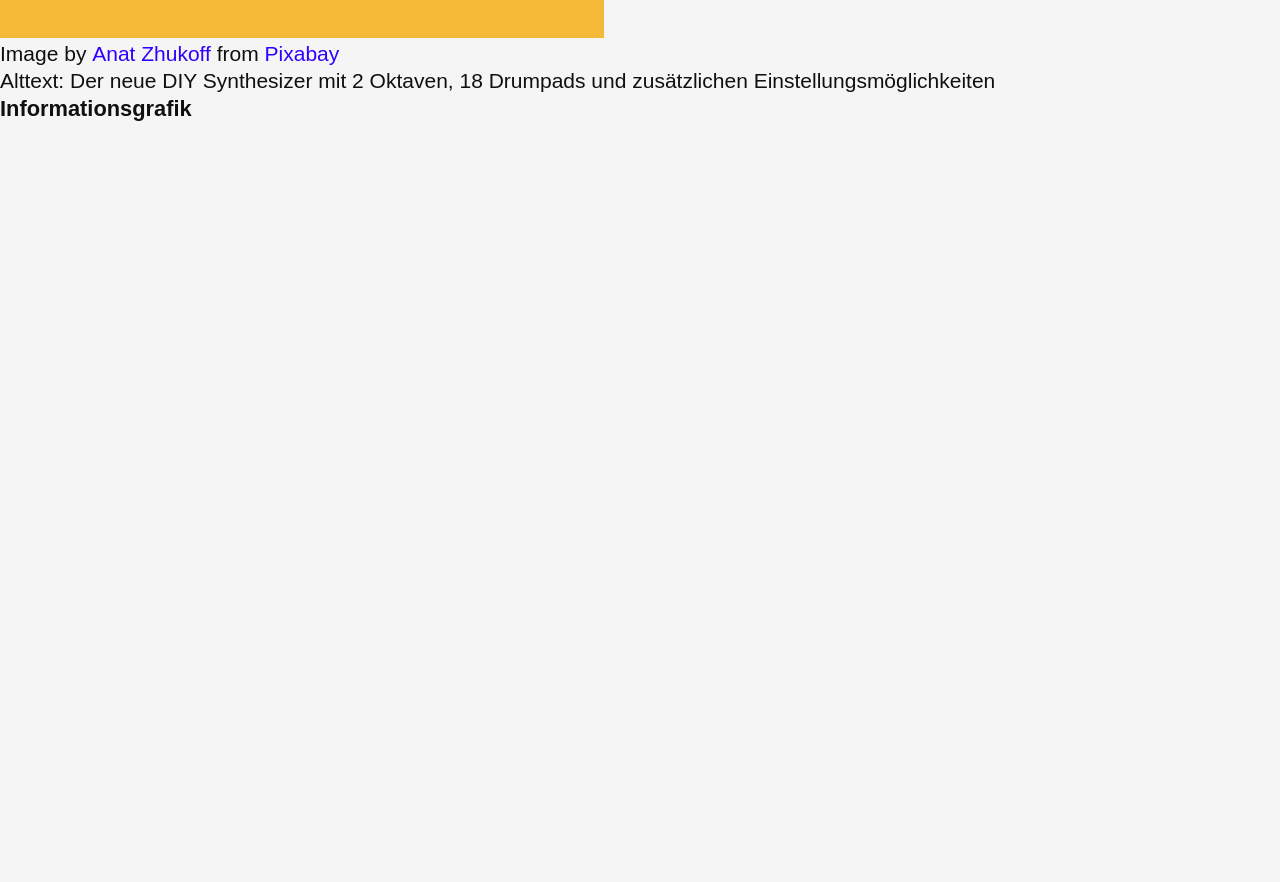
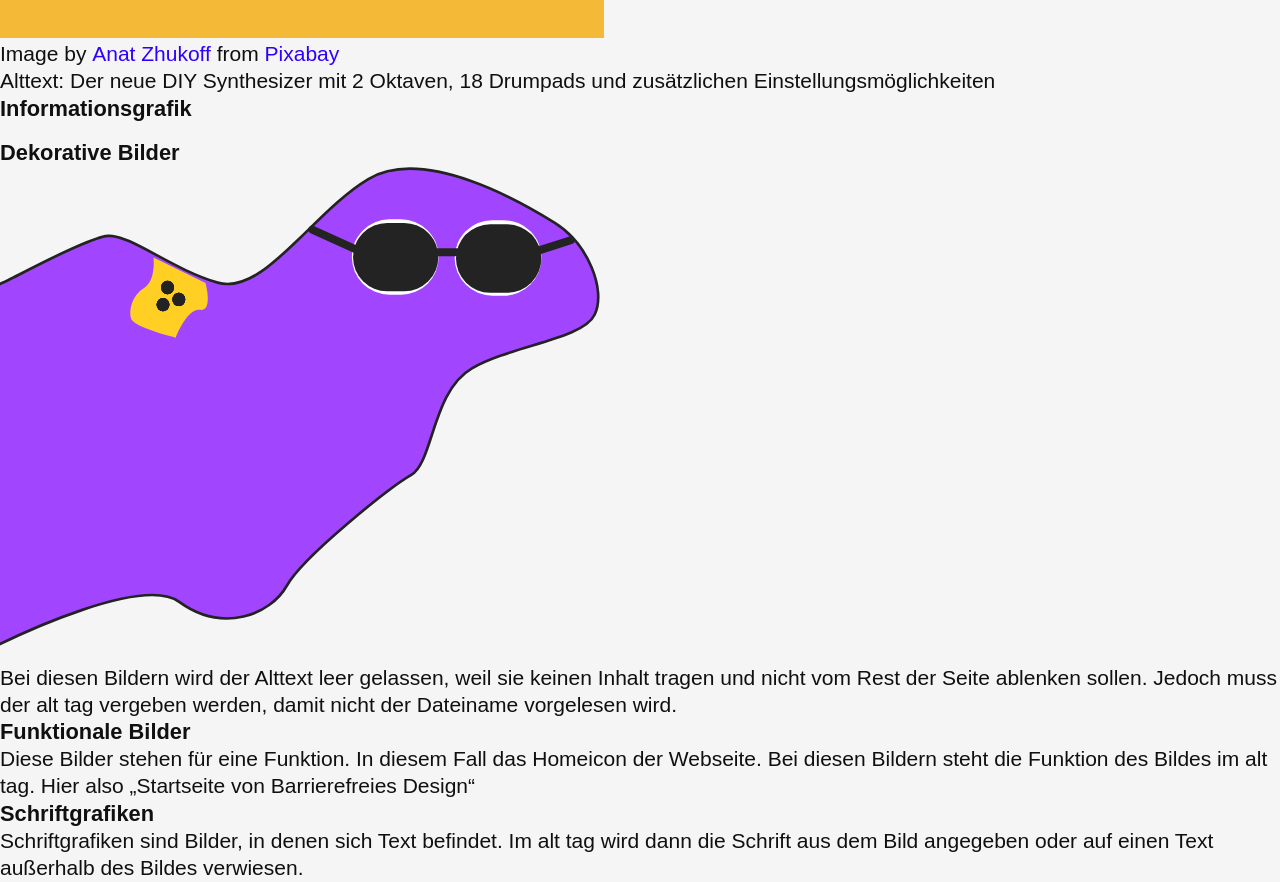
Before and after one commit to kaengurubeutel/Barrierefreies-Design, a Vue app in the folder portfolio/: page /alternativtexte in a window 1280 px wide. Shown: the part 780-1662 px from the top of the page. Before the commit the page ends 903 px from the top, so only its background shows below. Built offline with nearby package versions, Linux system fonts and the light colour scheme; a web font is replaced by a local one.

Commit message:
updated pages

```diff
--- a/portfolio/src/pages/AltTexte.vue
+++ b/portfolio/src/pages/AltTexte.vue
@@ -6,10 +6,11 @@
   <main>
     <h1>Alternativtexte</h1>
     <article>
+        <section>
             <h2>Allgemein</h2>
             <p>Alternativtexte sind bei Bildern dafür da, dass auch Menschen, die nicht sehen können, wissen welche Informationen in einem Bild stecken. Bei Bildern unterscheidet man zwischen fünf Arten von Bildern, zu denen dieser Artikel jeweils ein Beispiel zeigt. </p>
-    </article>
-    <article>
+        </section>
+        <section>
             <h2>Informative Bilder</h2>
             <ul>
                 <li>Enthalten zusätzliche Informationen zum Text und sind deshalb wichtig zum Verständnis</li>
@@ -19,11 +20,30 @@
             <p>Image by <a href="https://pixabay.com/users/resampled-9479920/?utm_source=link-attribution&utm_medium=referral&utm_campaign=image&utm_content=8227845">Anat Zhukoff</a> from <a href="https://pixabay.com//?utm_source=link-attribution&utm_medium=referral&utm_campaign=image&utm_content=8227845">Pixabay</a></p>
             <p>Alttext: Der neue DIY Synthesizer mit 2 Oktaven, 18 Drumpads und zusätzlichen Einstellungsmöglichkeiten</p>
 
+        </section>
+        <section>
+            <h2>Informationsgrafik</h2>
+            <img src="" alt=""/>
+            <p></p>
+        </section>
+        <section>
+            <h2>Dekorative Bilder</h2>
+            <img id="blindPic" class="pic" width="600px" height="auto" alt="" src="../../content/blinder_blob.svg">
+            <p>Bei diesen  Bildern wird der Alttext leer gelassen, weil sie keinen Inhalt tragen und nicht vom Rest der Seite ablenken sollen. Jedoch muss der alt tag vergeben werden, damit nicht der Dateiname vorgelesen wird.</p>
+        </section>
+        <section>
+            <h2>Funktionale Bilder </h2>
+            <p> Diese Bilder stehen für eine Funktion. In diesem Fall das Homeicon der Webseite. Bei diesen Bildern steht die Funktion des Bildes im alt tag.
+                Hier also „Startseite von Barrierefreies Design“
+            </p>
+        </section>
+        <section>
+            <h2>Schriftgrafiken</h2>
+            <p>Schriftgrafiken sind Bilder, in denen sich Text befindet. Im alt tag wird dann die Schrift aus dem Bild angegeben oder auf einen Text außerhalb des Bildes verwiesen.</p>
+        </section>
     </article>
-    <article>
-        <h2>Informationsgrafik</h2>
 
-    </article>
+
 </main>
 </template>
 
--- a/portfolio/src/pages/Sprache.vue
+++ b/portfolio/src/pages/Sprache.vue
@@ -0,0 +1,34 @@
+<script setup lang="ts">
+
+</script>
+
+<template>
+  <main>
+    <h1>Sprache</h1>
+    <article>
+        <section>
+            <h2>Beispiel</h2>
+            <p>Einige Menschen können komplizierter Sprache nicht folgen. Vor allem Texte mit vielen Fremdwörtern, hypotaktischer Satzstruktur oder Fachbegriffen erschweren den Zugang. Deshalb gibt es leichte Sprache, in der die Syntaktische und Semantische Struktur so angepasst wird, dass ihr leichter gefolgt werden kann. Ebenfalls ist es wichtig Gestalterische und Typografische Grundregeln einzuhalten und den entstandenen Text möglichst testen zu lassen, um zu verhindern, dass Hürden im Text übersehen werden. Beim Umschreiben von Texten in leichte Sprache ist es besonders wichtig, dass der Hauptinhalt erhalten bleibt, auch wenn aus Komplexitätsgründen, nebensächliche Satzteile herausgekürzt werden dürfen.</p>
+            <p>Der obere Erklärtext wurde natürlich besonders komplex geschrieben.
+                Hier befindet sich eine Auswertung von Capito, die zeigt, welche Stellen für Probleme sorgen können:
+            </p>
+            <img src="../../content/sprache1.jpg" alt="Im oberen Text werden komplizierte Wörter wie hypotaktisch oder Syntaktisch markiert"/>
+        </section>
+        <section>
+            <h2>Vereinfachte Version</h2>
+            <p>Leichte Sprache hilft Menschen, die Texte schwer verstehen.
+    Klare Sprache macht Texte leichter verständlich.
+    Es gibt klare Regeln für den Inhalt und die Gestaltung.
+    Um sicherzugehen, dass der Text gut verständlich ist, sollte man ihn testen.
+    Dazu kann man den Text in mehrere Abschnitte aufteilen.
+    Der Text soll trotzdem den gleichen Inhalt haben.
+    </p>
+        </section>
+    </article>
+  </main>
+
+</template>
+
+<style>
+
+</style>
--- a/portfolio/src/pages/WCAG.vue
+++ b/portfolio/src/pages/WCAG.vue
@@ -0,0 +1,25 @@
+<script setup lang="ts">
+
+</script>
+
+<template>
+    <main>
+        <h1>WCAG Analyse</h1>
+        <article>
+            <section>
+                <h2>Allgemein</h2>
+                <p>In der WCAG Analyse betrachte ich die Seite von dem World Wide Web Consortium (W3C). Der Stand der Seite ist der 28.12.2023. Dabei behandle ich die <a href=" https://www.w3.org/">Startseite</a>
+                   die <a href=" https://www.w3.org/groups/wg/">Working Groups Seite</a> und die <a href=" https://www.w3.org/donate/">Spendenseite </a>
+                </p>
+                <p>Diese 3 Links stellen in der angegebenen Ordnung die Stichproben 1-3 dar.</p>
+                <p>Für die Analyse von Farbkontrasten, Textgröße, ARIA und Alt Texten benutze ich das Tool WAVE von der Utah State University als Browser Add-on für Firefox, welches man unter
+                    <a href="https://wave.webaim.org/">https://wave.webaim.org/</a> finden kann. Ebenfalls werde ich die Webdevelopertools von Firefox benutzen, um den Accessability Tree zu untersuchen.
+                </p>
+            </section>
+        </article>
+    </main>
+</template>
+
+<style>
+
+</style>
```
Also changed, not shown: portfolio/content/sprache1.jpg (added). Lines whose indentation alone changed are shown as unchanged.
